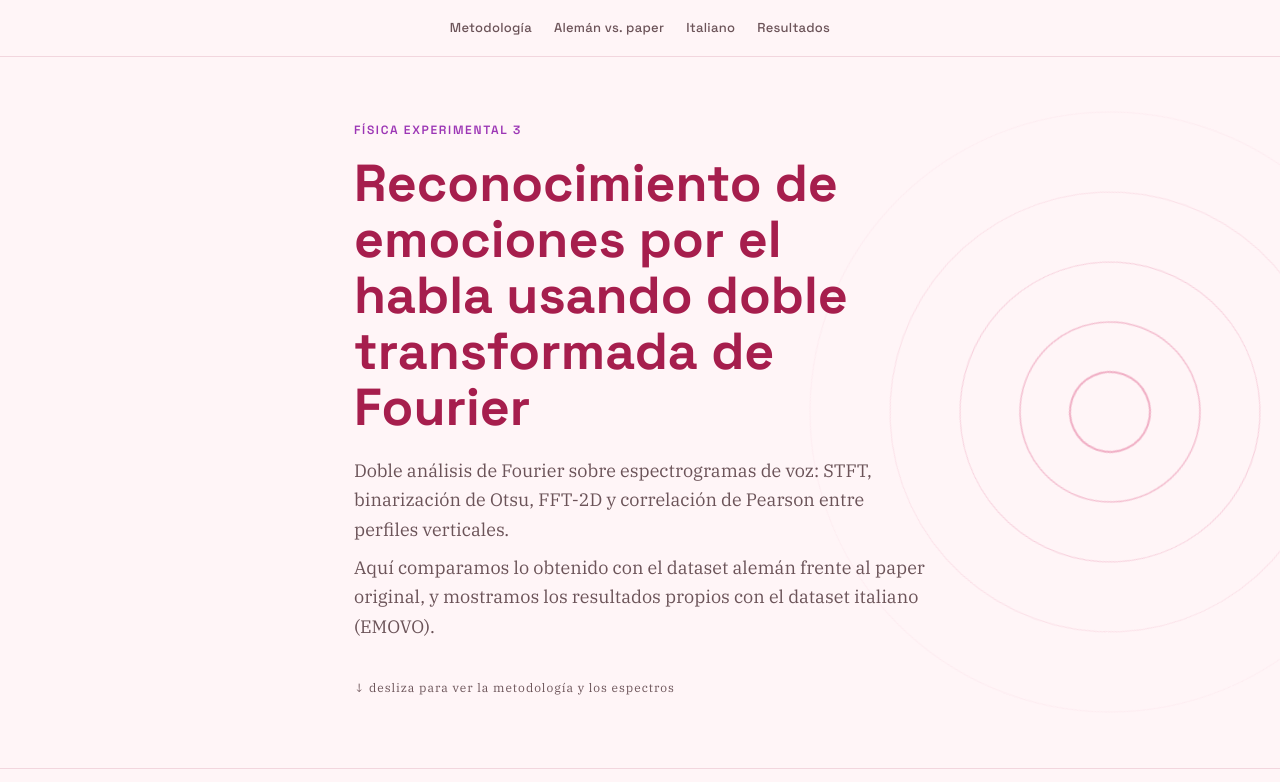
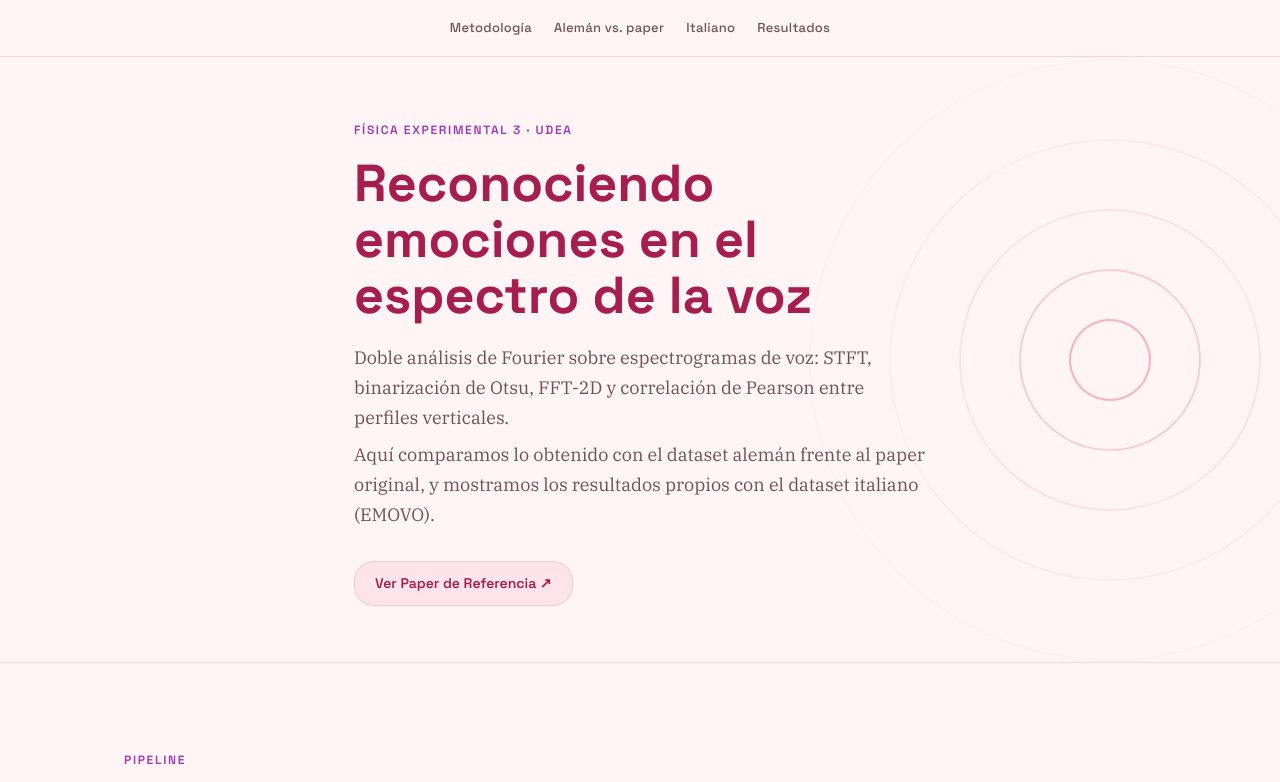
Before and after one commit to anadelrio18/emociones-voz, a plain HTML site: page index.html in a window 1280 px wide. Shown: the top 782 px of the page. Drawn offline with Linux system fonts and the light colour scheme.

Commit message:
Enhance index.html with paper button and text updates
Added a new button for paper reference and updated text for clarity.

```diff
--- a/index.html
+++ b/index.html
@@ -34,7 +34,8 @@
   }
   h1,h2,h3,.eyebrow,nav a,.mono{font-family:var(--font-display);}
   .mono, code, .shot-fallback span.file{font-family:var(--font-mono);}
-  a{color:var(--teal);}
+  a{color:var(--teal); text-decoration: none;}
+  a:hover{text-decoration: underline;}
   .wrap{max-width:1080px;margin:0 auto;padding:0 24px;}
 
   nav.top{
@@ -68,7 +69,33 @@
   }
   @keyframes spin{to{transform:rotate(360deg);}}
   .hero-inner{position:relative;z-index:2;max-width:620px;}
-  .scroll-cue{margin-top:36px;font-size:12px;color:var(--fog);letter-spacing:0.08em;}
+
+  /* Botón Girly para el enlace del Paper */
+  .paper-btn {
+    display: inline-flex;
+    align-items: center;
+    gap: 8px;
+    margin-top: 24px;
+    padding: 10px 20px;
+    background-color: var(--panel);
+    color: var(--teal-dim);
+    border: 1px solid var(--line);
+    border-radius: 20px;
+    font-family: var(--font-display);
+    font-size: 14px;
+    font-weight: 600;
+    transition: all 0.2s ease;
+  }
+  .paper-btn:hover {
+    background-color: var(--panel-alt);
+    color: var(--teal);
+    text-decoration: none;
+    transform: translateY(-2px);
+    box-shadow: 0 4px 10px rgba(212, 143, 161, 0.2);
+  }
+  .paper-btn:active {
+    transform: translateY(0);
+  }
 
   /* ---- pipeline ---- */
   .pipeline{display:grid;grid-template-columns:repeat(4,1fr);gap:14px;margin-top:36px;}
@@ -88,9 +115,8 @@
   .card h3{font-size:16px;margin:0 0 4px;font-weight:600;color:var(--paper);}
   .card .sub{font-size:11px;color:var(--fog);margin:0 0 14px;font-family:var(--font-mono);}
 
-  /* Contenedores de imágenes */
   .shots{display:grid;grid-template-columns:1fr 1fr;gap:10px;}
-  .shots.single{grid-template-columns:1fr;} /* Para que ocupe todo el ancho en italiano */
+  .shots.single{grid-template-columns:1fr;}
 
   .shot{
     position:relative;
@@ -204,11 +230,14 @@
     </g>
   </svg>
   <div class="wrap hero-inner">
-    <p class="eyebrow">Física Experimental 3 </p>
-    <h1>Reconocimiento de emociones por el habla usando doble transformada de Fourier</h1>
+    <p class="eyebrow">Física Experimental 3 · UdeA</p>
+    <h1>Reconociendo emociones en el espectro de la voz</h1>
     <p class="lede">Doble análisis de Fourier sobre espectrogramas de voz: STFT, binarización de Otsu, FFT-2D y correlación de Pearson entre perfiles verticales.</p>
     <p class="lede">Aquí comparamos lo obtenido con el dataset alemán frente al paper original, y mostramos los resultados propios con el dataset italiano (EMOVO).</p>
-    <p class="scroll-cue">↓ desliza para ver la metodología y los espectros</p>
+
+    <a href="https://iopscience.iop.org/article/10.1088/1742-6596/705/1/012035" target="_blank" class="paper-btn">
+      Ver Paper de Referencia ↗
+    </a>
   </div>
 </section>
 
@@ -230,7 +259,7 @@
   <div class="wrap">
     <p class="eyebrow">Comparación</p>
     <h2>Alemán (EMO-DB) frente al paper</h2>
-    <p style="color:var(--fog);max-width:640px;">Espectro obtenido por nosotras con EMO-DB contra el reportado en el paper de referencia, para cada emoción.</p>
+    <p style="color:var(--fog);max-width:640px;">Espectro obtenido por nosotros con EMO-DB contra el reportado en el paper de referencia, para cada emoción.</p>
     <div class="legend">
       <span><i class="dot amber"></i>Paper (Sierra-Sosa et al.)</span>
       <span><i class="dot teal"></i>Nuestro resultado (EMO-DB)</span>
@@ -242,7 +271,7 @@
 <section id="italiano">
   <div class="wrap">
     <p class="eyebrow">Resultado propio</p>
-    <h2>Italiano (EMOVO) — obtenidos por nosotras</h2>
+    <h2>Italiano (EMOVO) — obtenidos por nosotros</h2>
     <p style="color:var(--fog);max-width:640px;">Para cada emoción del dataset EMOVO: el espectro FFT-2D binarizado y su perfil vertical integrado en una sola gráfica.</p>
     <div class="grid-cards" id="grid-italiano"></div>
   </div>
@@ -256,6 +285,9 @@
       <div class="stat"><div class="v">81.4%</div><div class="l">Exactitud (EMOVO, perfiles z-score)</div></div>
       <div class="stat"><div class="v">7</div><div class="l">Emociones evaluadas</div></div>
       <div class="stat"><div class="v">Pearson r</div><div class="l">Métrica de comparación de perfiles</div></div>
+    </div>
+    <div class="readout" id="readout"></div>
+    <p class="edit-note">Valores de ejemplo — edítalos en el bloque CORRELACIONES dentro del script al final del archivo.</p>
   </div>
 </section>
 
@@ -265,7 +297,7 @@
 </div>
 
 <footer>
-  <div class="wrap"><p>Reconocimiento de emociones usando doble transformada de Fourier — proyecto final, Física Experimental 3, Universidad de Antioquia, 2026.</p></div>
+  <div class="wrap"><p>Reconocimiento de emociones en el espectro — proyecto final, Física Experimental 3, Universidad de Antioquia, 2026.</p></div>
 </footer>
 
 <script>
@@ -318,7 +350,6 @@ function buildAleman(){
 
 function buildItaliano(){
   const grid = document.getElementById('grid-italiano');
-  // Usamos la clase "shots single" para que la caja ocupe todo el ancho disponible
   grid.innerHTML = EMOCIONES_ITALIANO.map(e => `
     <div class="card">
       <h3>${e.es}</h3>
```
